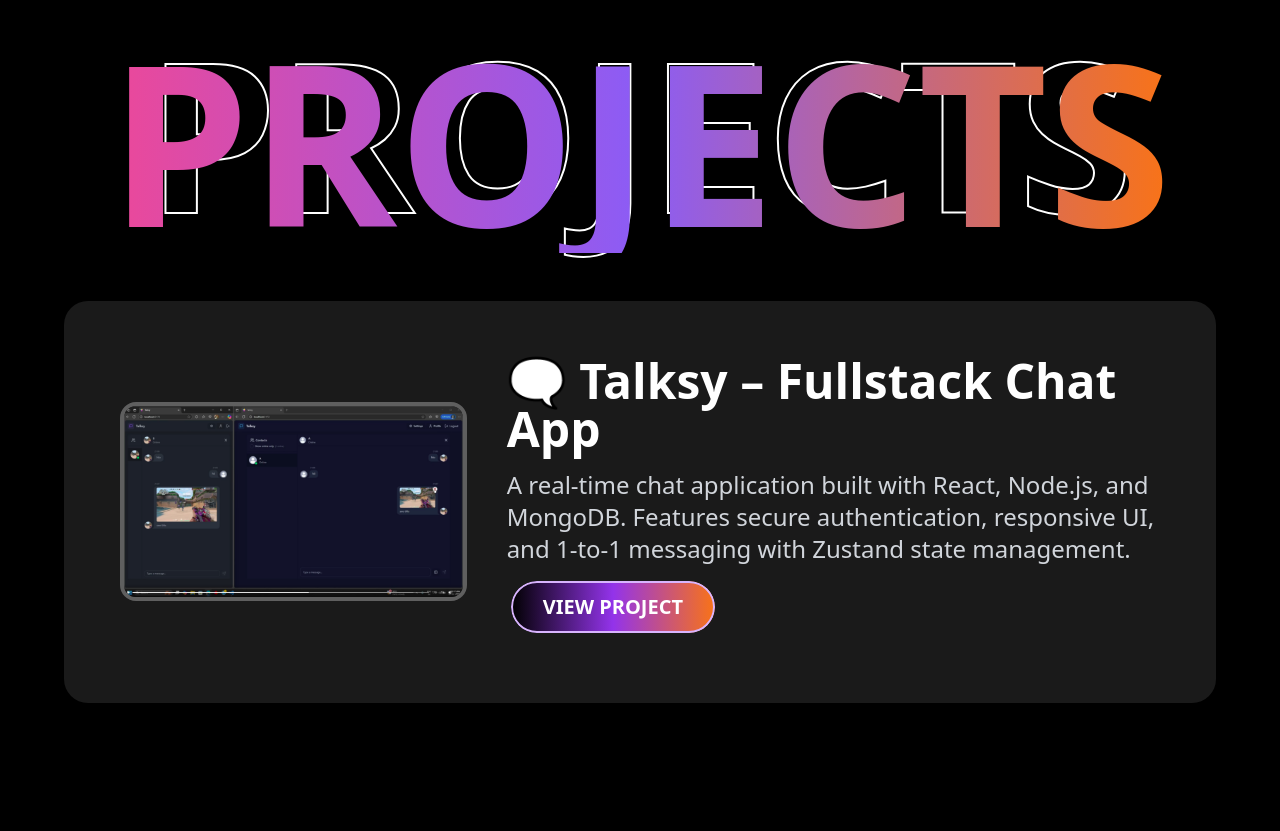
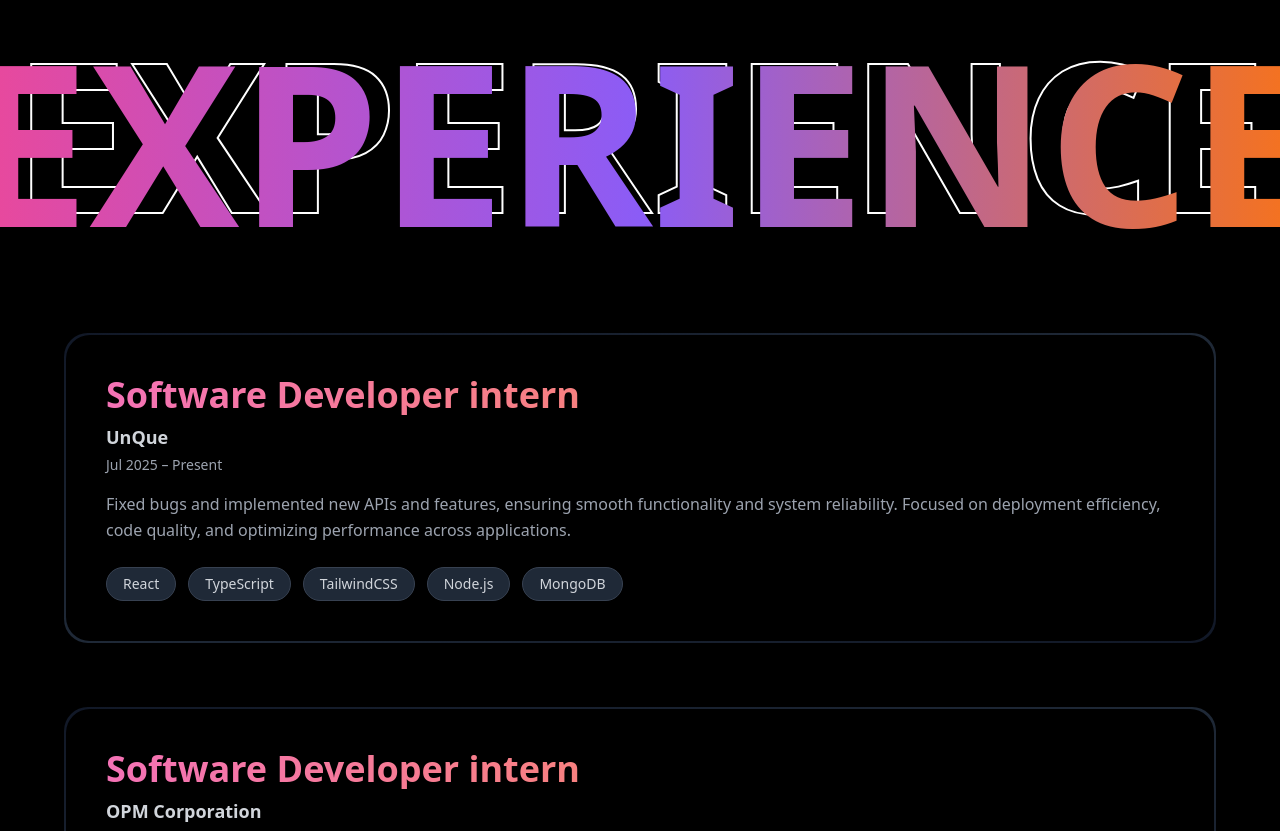
Before and after one commit to Chirag076/Portfolio, a React (Create React App) app: page / in a window 1280 px wide. Shown: the part 3181-4012 px from the top of the page. Built offline with nearby package versions, Linux system fonts and the light colour scheme.

Commit message:
added experience

```diff
--- a/src/App.jsx
+++ b/src/App.jsx
@@ -6,6 +6,7 @@ import Services from "./components/Services";
 import Contact from "./components/Contact";
 import Reviews from "./components/Reviews";
 import Projects from "./components/Projects";
+import Experience from "./components/Experience";
 const App = () => {
   const imageRef = useRef(null);
   const containerRef = useRef(null);
@@ -83,6 +84,7 @@ const App = () => {
       </div>
       <AboutMe />
       <Services />
+      <Experience />
       <Projects />
       <Reviews />
       <Contact />
--- a/src/components/AboutMe.jsx
+++ b/src/components/AboutMe.jsx
@@ -115,33 +115,66 @@ const About = () => {
 
       {/* Contact Me Button */}
       {/* Desktop Button */}
-      <div className="hidden lg:flex flex-none justify-center items-center mt-14 z-10">
+      <div className="hidden lg:flex flex-none justify-center items-center mt-14 z-10 space-x-8">
+        {/* Contact Me Button */}
         <a
           href="#contact"
           className="relative inline-block xl:text-2xl lg:text-2xl font-extrabold uppercase text-white xl:px-14 xl:py-6 lg:px-10 lg:py-4 rounded-full
-               -translate-y-1 transition-all duration-500 ease-out border-[4px] border-transparent overflow-hidden
-               hover:-translate-x-[6px] hover:translate-y-[8px] hover:rotate-[-2deg]
-               hover:shadow-[12px_12px_40px_rgba(190,100,255,0.8)] hover:border-white"
+             -translate-y-1 transition-all duration-500 ease-out border-[4px] border-transparent overflow-hidden
+             hover:-translate-x-[6px] hover:translate-y-[8px] hover:rotate-[-2deg]
+             hover:shadow-[12px_12px_40px_rgba(190,100,255,0.8)] hover:border-white"
         >
           <span className="absolute inset-0 rounded-full bg-gradient-to-r from-black via-pink-600 via-purple-600 to-orange-500"></span>
           <span className="absolute inset-0 rounded-full border-[2px] border-purple-300 pointer-events-none"></span>
           <span className="relative z-10 font-extrabold">Contact Me</span>
         </a>
+
+        {/* View Resume Button (opposite gradient) */}
+        <a
+          href="https://drive.google.com/file/d/13XVKIrolKCgkoNNQpibAfYAoYyP4EudW/view?usp=drive_link"
+          target="_blank"
+          rel="noopener noreferrer"
+          className="relative inline-block xl:text-2xl lg:text-2xl font-extrabold uppercase text-white xl:px-14 xl:py-6 lg:px-10 lg:py-4 rounded-full
+             -translate-y-1 transition-all duration-500 ease-out border-[4px] border-transparent overflow-hidden
+             hover:-translate-x-[6px] hover:translate-y-[8px] hover:rotate-[2deg]
+             hover:shadow-[12px_12px_40px_rgba(255,150,100,0.8)] hover:border-white"
+        >
+          <span className="absolute inset-0 rounded-full bg-gradient-to-r from-orange-500 via-purple-600 via-pink-600 to-black"></span>
+          <span className="absolute inset-0 rounded-full border-[2px] border-orange-300 pointer-events-none"></span>
+          <span className="relative z-10 font-extrabold">View Resume</span>
+        </a>
       </div>
+
 
       {/* Mobile Button */}
       {/* Mobile Button */}
-      <div className="flex lg:hidden justify-center w-full mt-6 z-10">
+      <div className="flex lg:hidden justify-center items-center w-full mt-8 z-10 space-x-4">
+        {/* Contact Me Button */}
         <a
           href="#contact"
-          className="relative inline-block text-lg font-extrabold uppercase text-white px-8 py-3 rounded-full
-               -translate-y-1 transition-all duration-500 ease-out border-[4px] border-transparent overflow-hidden
-               hover:-translate-x-[6px] hover:translate-y-[8px] hover:rotate-[-2deg]
-               hover:shadow-[12px_12px_40px_rgba(190,100,255,0.8)] hover:border-white"
+          className="relative inline-block text-base font-extrabold uppercase text-white px-6 py-3 rounded-full
+             -translate-y-1 transition-all duration-500 ease-out border-[3px] border-transparent overflow-hidden
+             hover:-translate-x-[4px] hover:translate-y-[6px] hover:rotate-[-2deg]
+             hover:shadow-[8px_8px_25px_rgba(190,100,255,0.8)] hover:border-white"
         >
           <span className="absolute inset-0 rounded-full bg-gradient-to-r from-black via-pink-600 via-purple-600 to-orange-500"></span>
           <span className="absolute inset-0 rounded-full border-[2px] border-purple-300 pointer-events-none"></span>
           <span className="relative z-10 font-extrabold">Contact Me</span>
+        </a>
+
+        {/* View Resume Button */}
+        <a
+          href="https://drive.google.com/file/d/13XVKIrolKCgkoNNQpibAfYAoYyP4EudW/view?usp=drive_link"
+          target="_blank"
+          rel="noopener noreferrer"
+          className="relative inline-block text-base font-extrabold uppercase text-white px-6 py-3 rounded-full
+             -translate-y-1 transition-all duration-500 ease-out border-[3px] border-transparent overflow-hidden
+             hover:-translate-x-[4px] hover:translate-y-[6px] hover:rotate-[2deg]
+             hover:shadow-[8px_8px_25px_rgba(255,150,100,0.8)] hover:border-white"
+        >
+          <span className="absolute inset-0 rounded-full bg-gradient-to-r from-orange-500 via-purple-600 via-pink-600 to-black"></span>
+          <span className="absolute inset-0 rounded-full border-[2px] border-orange-300 pointer-events-none"></span>
+          <span className="relative z-10 font-extrabold">View Resume</span>
         </a>
       </div>
 
--- /dev/null
+++ b/src/components/Experience.jsx
@@ -0,0 +1,149 @@
+import { motion } from "framer-motion";
+
+const experiences = [
+  {
+    id: 1,
+    role: "Software Developer intern",
+    company: "UnQue",
+    duration: "Jul 2025 – Present",
+    description:
+      "Fixed bugs and implemented new APIs and features, ensuring smooth functionality and system reliability. Focused on deployment efficiency, code quality, and optimizing performance across applications.",
+    tech: ["React", "TypeScript", "TailwindCSS", "Node.js", "MongoDB"],
+    glow: "from-pink-500 via-purple-500 to-orange-400",
+  },
+  {
+    id: 2,
+    role: "Software Developer intern",
+    company: "OPM Corporation",
+    duration: "Jul 2025 – Oct 2025",
+    description:
+      "Built responsive and interactive user interfaces using React, TypeScript, and TailwindCSS. Focused on performance, accessibility, and delivering a consistent user experience across web platforms.",
+    tech: ["React", "TypeScript", "TailwindCSS", "Node.js", "MongoDB"],
+    glow: "from-orange-400 via-yellow-400 to-pink-500",
+  },
+//   {
+//     id: 3,
+//     role: "Backend Developer (Assignment Project)",
+//     company: "UnQue Cloudbook",
+//     duration: "July 2025",
+//     description:
+//       "Created RESTful APIs and automated tests for a college appointment system using Node.js, Express, PostgreSQL, Jest, and Supertest.",
+//     tech: ["Node.js", "Express", "PostgreSQL", "Jest"],
+//     glow: "from-purple-500 via-pink-500 to-yellow-400",
+//   },
+];
+
+const Experience = () => {
+  return (
+    <section
+      id="experience"
+      className="relative py-24 px-6 md:px-10 text-white bg-black overflow-hidden"
+    >
+      {/* Background gradient blur */}
+      <div className="absolute top-0 left-0 w-[500px] h-[500px] bg-purple-600/30 blur-[200px] rounded-full -z-10 animate-pulse"></div>
+      <div className="absolute bottom-0 right-0 w-[400px] h-[400px] bg-pink-500/20 blur-[200px] rounded-full -z-10 animate-pulse"></div>
+
+      {/* Heading */}
+      <div className="flex justify-center items-center mb-20 text-center relative z-10">
+  <div className="relative inline-block">
+    {/* Stroke Layer */}
+    <motion.h1
+      initial={{ opacity: 0, y: 50, scale: 0.8 }}
+      whileInView={{ opacity: 1, y: 0, scale: 1 }}
+      viewport={{ once: false, amount: 0.9 }}
+      transition={{ duration: 1.4 }}
+      className="absolute inset-0 font-extrabold text-6xl sm:text-6xl md:text-[8rem] lg:text-[10rem] xl:text-[13rem]"
+      style={{
+        WebkitTextStroke: "2px white",
+        color: "black",
+      }}
+    >
+      EXPERIENCE
+    </motion.h1>
+
+    {/* Fill Layer */}
+    <motion.h1
+      initial={{ opacity: 0, y: 50, scale: 0.8 }}
+      whileInView={{ opacity: 1, y: 0, scale: 1 }}
+      viewport={{ once: false, amount: 0.9 }}
+      transition={{ duration: 1.4, delay: 0.4 }}
+      className="relative font-extrabold text-6xl sm:text-6xl md:text-[8rem] lg:text-[11rem] xl:text-[14rem]"
+      style={{
+        backgroundImage: "linear-gradient(to right, #ec4899, #8b5cf6, #f97316)",
+        backgroundClip: "text",
+        WebkitBackgroundClip: "text",
+        color: "transparent",
+      }}
+    >
+      EXPERIENCE
+    </motion.h1>
+  </div>
+</div>
+
+
+      {/* Experience Cards */}
+      <div className="max-w-6xl mx-auto grid gap-12 md:gap-16">
+        {experiences.map((exp, index) => (
+          <motion.div
+            key={exp.id}
+            initial={{ opacity: 0, y: 50, scale: 0.95 }}
+            whileInView={{ opacity: 1, y: 0, scale: 1 }}
+            transition={{ duration: 0.8, delay: index * 0.2, ease: "easeOut" }}
+            viewport={{ once: true }}
+            className="relative group bg-gradient-to-br from-gray-900 via-gray-800 to-gray-900 p-[2px] rounded-3xl hover:shadow-[0_0_35px_rgba(255,255,255,0.2)] transition-all duration-500"
+          >
+            <div className="bg-black rounded-3xl p-8 md:p-10 h-full">
+              {/* Gradient border glow */}
+              <div
+                className={`absolute inset-0 opacity-0 group-hover:opacity-100 transition-all duration-700 bg-gradient-to-r ${exp.glow} blur-[60px] rounded-3xl -z-10`}
+              ></div>
+
+              <motion.h3
+                initial={{ opacity: 0, x: -30 }}
+                whileInView={{ opacity: 1, x: 0 }}
+                transition={{ duration: 0.6, delay: index * 0.2 }}
+                className="text-3xl md:text-4xl font-bold mb-2 text-transparent bg-clip-text bg-gradient-to-r from-pink-400 to-orange-400"
+              >
+                {exp.role}
+              </motion.h3>
+
+              <motion.p
+                initial={{ opacity: 0, x: 30 }}
+                whileInView={{ opacity: 1, x: 0 }}
+                transition={{ duration: 0.6, delay: index * 0.3 }}
+                className="text-lg font-semibold text-gray-300 mb-1"
+              >
+                {exp.company}
+              </motion.p>
+
+              <p className="text-sm text-gray-400 mb-4">{exp.duration}</p>
+
+              <motion.p
+                initial={{ opacity: 0 }}
+                whileInView={{ opacity: 1 }}
+                transition={{ duration: 0.8, delay: 0.3 }}
+                className="text-gray-400 leading-relaxed mb-6"
+              >
+                {exp.description}
+              </motion.p>
+
+              <div className="flex flex-wrap gap-3">
+                {exp.tech.map((tech, i) => (
+                  <motion.span
+                    key={i}
+                    whileHover={{ scale: 1.1 }}
+                    className="px-4 py-1.5 text-sm font-medium rounded-full bg-gray-800 border border-gray-700 text-gray-300 hover:bg-gray-700 transition-all"
+                  >
+                    {tech}
+                  </motion.span>
+                ))}
+              </div>
+            </div>
+          </motion.div>
+        ))}
+      </div>
+    </section>
+  );
+};
+
+export default Experience;
```
